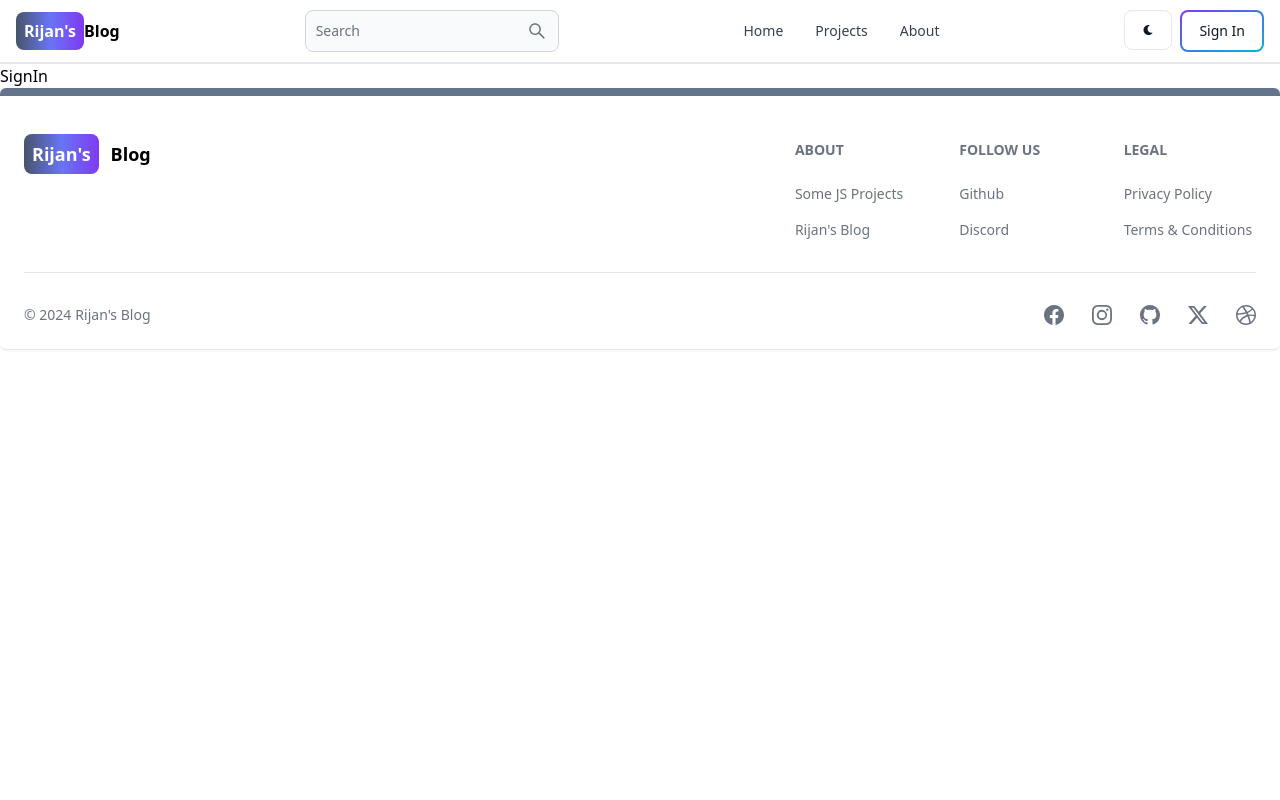
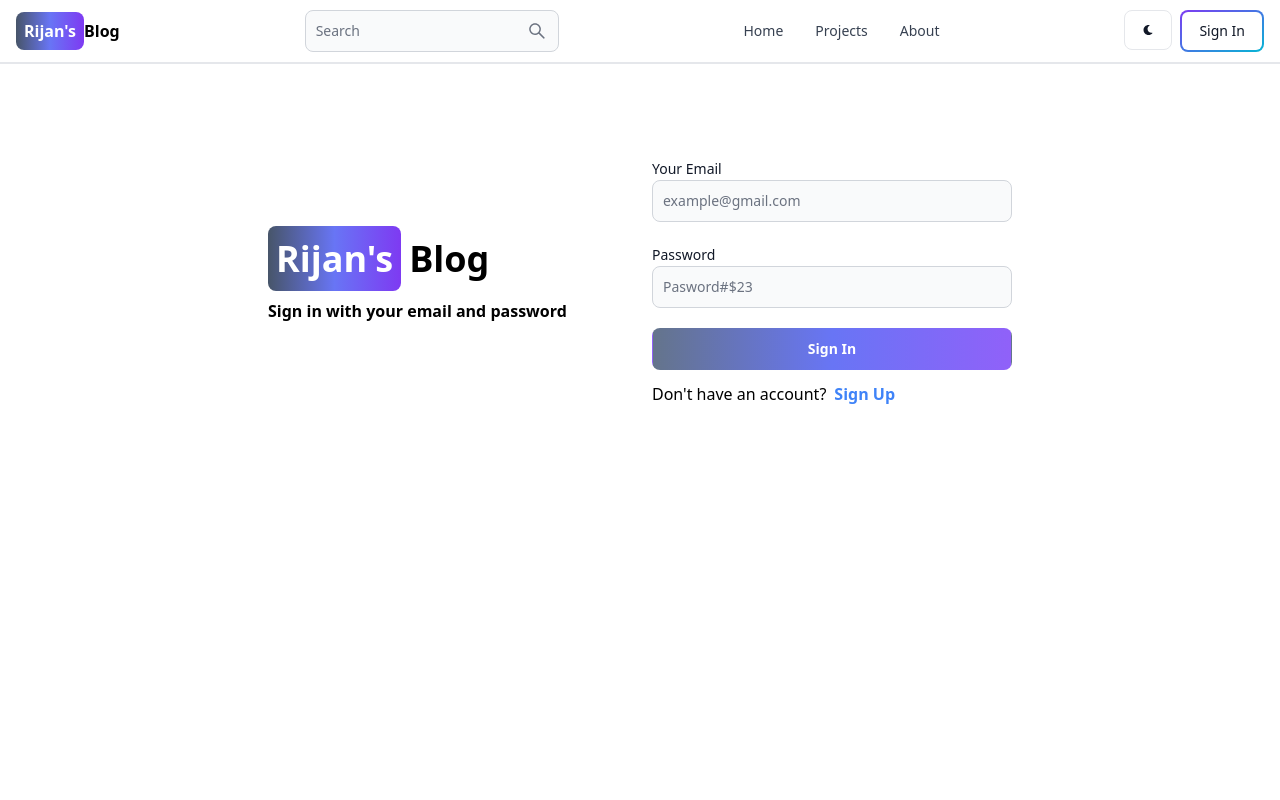
Before and after one commit to csaijspyGIT/MERN_Blog, a React (Vite) app in the folder client/: page /signin in a window 1280 px wide. Shown: the top 800 px of the page. Built offline with nearby package versions, Linux system fonts and the light colour scheme.

Commit message:
create sign in UI

```diff
--- a/client/src/pages/SignIn.jsx
+++ b/client/src/pages/SignIn.jsx
@@ -1,9 +1,122 @@
-import React from 'react'
+import { Alert, Button, Label, Spinner, TextInput } from "flowbite-react";
+import { useState } from "react";
+import { Link, useNavigate } from "react-router-dom";
 
 const SignIn = () => {
+  const [formData, setFormData] = useState({
+    email: "",
+    password: ""
+  });
+
+  const [errorMessage, setErrorMessage] = useState(null);
+  const [isLoading, setIsLoading] = useState(false);
+  const navigate = useNavigate();
+
+  const handleChange = (e) => {
+    setFormData({ ...formData, [e.target.id]: e.target.value.trim()});
+  }
+
+  const handleSubmit = async(e) => {
+    e.preventDefault();
+
+    if (!formData.password || !formData.email) {
+      return setErrorMessage("Please fill up all the required fields");
+    }
+
+    try {
+      setIsLoading(true);
+      setErrorMessage(null);
+      const res = await fetch('/api/auth/signin', {
+        method: 'POST',
+        headers: { 'Content-Type': 'application/json' },
+        body: JSON.stringify(formData),
+      });
+      const data = await res.json();
+
+      if (data.success === false) {
+        return setErrorMessage(data.errMessage);
+      }
+
+      if (res.ok) {
+        navigate('/');
+      }
+
+    } catch (err) {
+      setErrorMessage(err.message);
+    } finally {
+      setIsLoading(false);
+    }
+  }
+
   return (
-    <div>SignIn</div>
-  )
-}
+    <div className="min-h-screen mt-20">
+      <div className="flex max-w-3xl p-3 mx-auto flex-col md:flex-row gap-6 md:items-center">
+        {/* Left */}
+        <div className="flex-1">
+          <Link className="font-bold text-4xl">
+            <span className="px-2 py-2 bg-gradient-to-r from-slate-600 via-indigo-500 to-purple-600 rounded-lg font-semibold text-white mr-2">
+              Rijan's
+            </span>
+            Blog
+          </Link>
+          <p className="font-semibold text-md mt-5">
+            Sign in with your email and password
+          </p>
+        </div>
 
-export default SignIn
+        {/* Right */}
+        <div className="flex-1">
+          <form className="flex flex-col gap-5 " onSubmit={handleSubmit}>
+            <div className="">
+              <Label value="Your Email" />
+              <TextInput
+                type="email"
+                placeholder="example@gmail.com"
+                id="email"
+                onChange={handleChange}
+              />
+            </div>
+            <div className="">
+              <Label value="Password" />
+              <TextInput
+                type="password"
+                placeholder="Pasword#$23"
+                id="password"
+                onChange={handleChange}
+              />
+            </div>
+            <Button
+              className=" text-white bg-gradient-to-r from-slate-500 via-indigo-500 to-purple-500  w-full font-semibold"
+              type="submit"
+              disabled = {isLoading}
+            >
+              {
+                isLoading ? (
+                  <>
+                    <Spinner size="sm" />
+                    <span className="pl-3"> Loading....</span>
+                  </>
+                ) : (
+                    "Sign In"
+                )
+              }
+            </Button>
+          </form>
+          <div className="flex flex-row gap-2 mt-3">
+            <span>Don't have an account?</span>
+            <Link to="/signin" className="text-blue-500 font-semibold">
+              Sign Up
+            </Link>
+          </div>
+          {
+            errorMessage && (
+              <Alert className="mt-5" color="failure">{errorMessage}</Alert>
+            )
+          }
+        </div>
+      </div>
+    </div>
+  );
+};
+
+export default SignIn;
```
